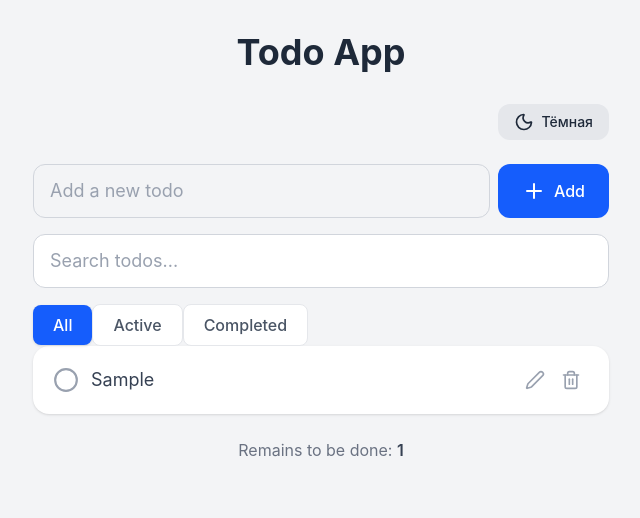
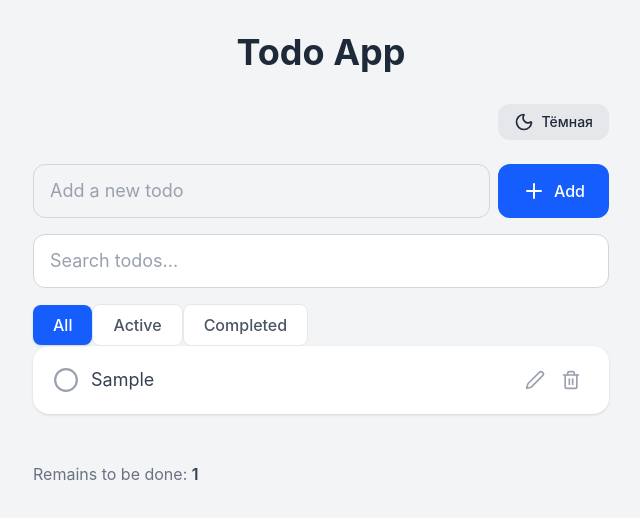
Before and after one commit to AleksandrKompanetc/todo, a React (Vite) app: page / in a window 1280 px wide. Both pictures are taken after typing "Sample" into the empty fields and a click on the button "Add". Shown: the top 518 px of the page, without its empty margins (319-959 px from the left). Built offline with nearby package versions, Linux system fonts and the light colour scheme.

Commit message:
feat: add completed tasks count and clear button to TodoStats

```diff
--- a/src/App.tsx
+++ b/src/App.tsx
@@ -115,7 +115,7 @@ export default function App() {
     })
 
   const activeCount = todos.filter(todo => !todo.completed).length
-  // const completedCount = todos.length - activeCount
+  const completedCount = todos.length - activeCount
 
   return (
     <div className='min-h-screen bg-gray-100 py-8 px-4'>
@@ -151,10 +151,21 @@ export default function App() {
           deleteTodo={requestDelete}
           editTodo={editTodo}
         />
+
         {todos.length > 0 && (
-          <TodoStats
-            activeCount={activeCount}
-          />
+          <div className="flex justify-between items-center mt-6">
+            <TodoStats activeCount={activeCount} />
+
+            {completedCount > 0 && (
+              <button
+                onClick={clearCompleted}
+                className="px-5 py-2 text-sm font-medium text-red-600 hover:text-red-700
+                           dark:text-red-400 dark:hover:text-red-300 transition-colors"
+              >
+                Очистить выполненные ({completedCount})
+              </button>
+            )}
+          </div>
         )}
 
         {searchQuery && (
```
